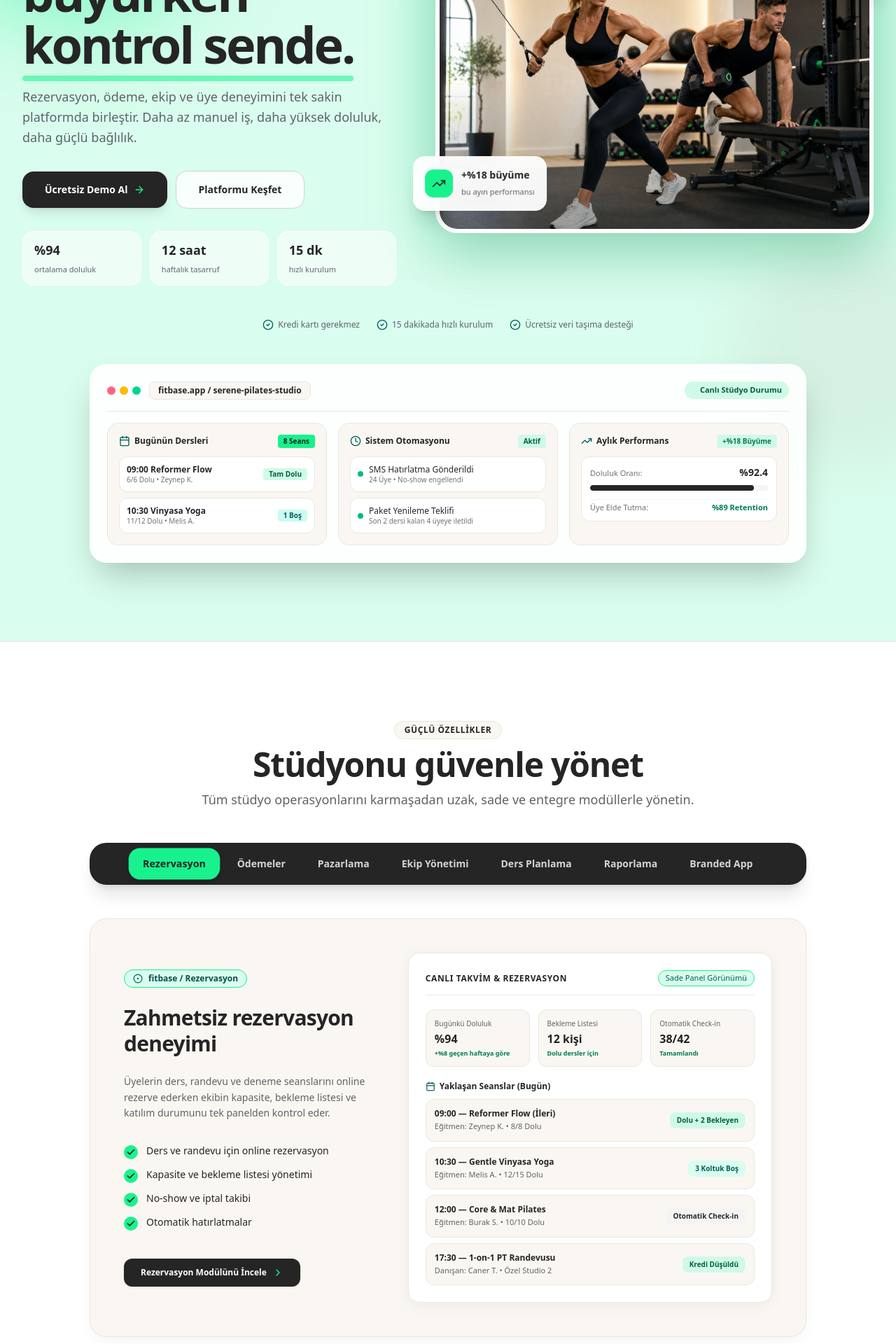
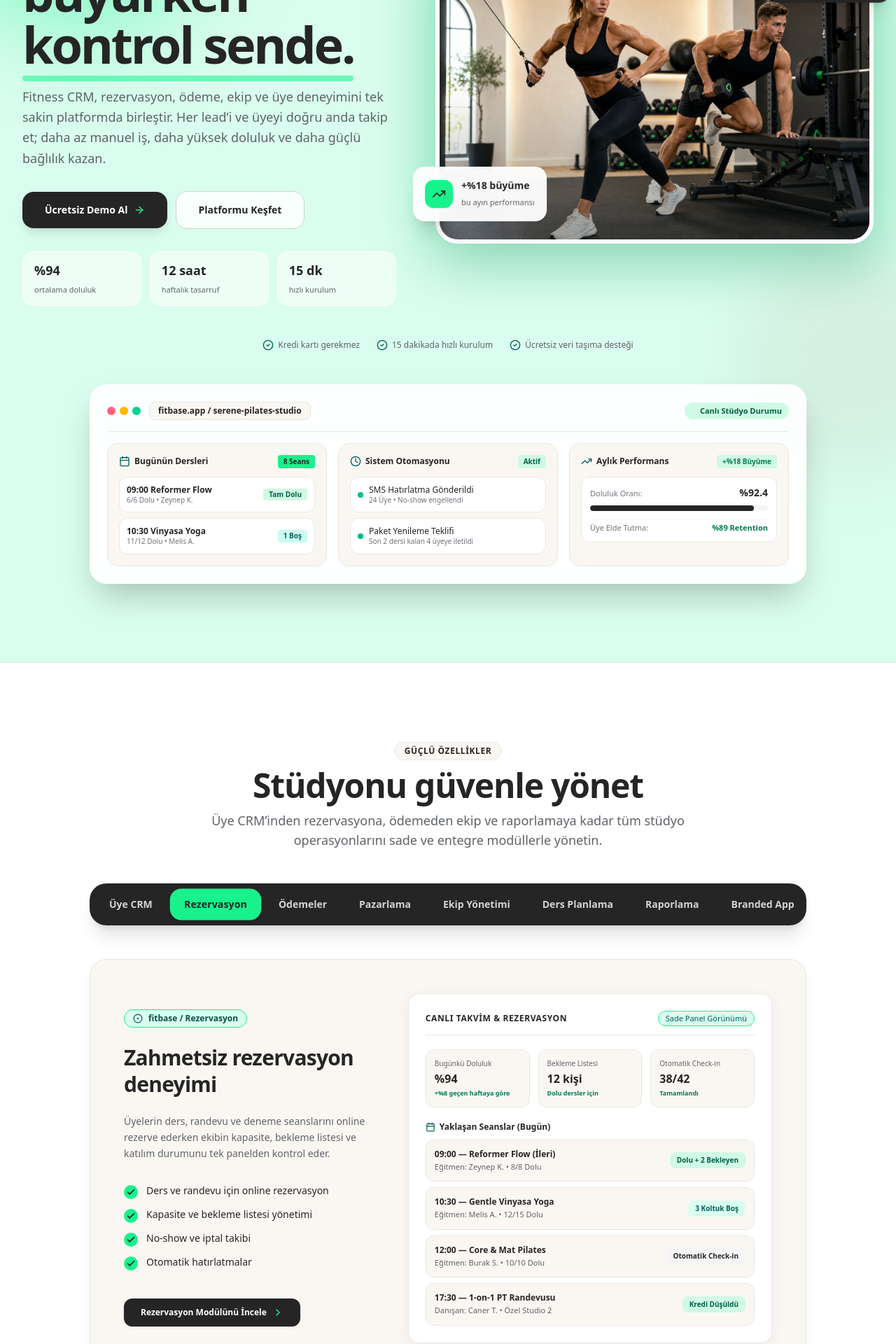
Before and after one commit to fh-arch/fitbase-website, a Next.js app: page / in a window 1280 px wide. Shown: the part 360-2280 px from the top of the page at 70% size. Built offline with nearby package versions, Linux system fonts and the light colour scheme.

Commit message:
Add fitness CRM across landing page

```diff
--- a/src/components/FAQSection.tsx
+++ b/src/components/FAQSection.tsx
@@ -54,6 +54,12 @@ const FAQ_DATA: FAQItem[] = [
     category: 'Yönetim & Ekip',
     question: 'Eğitmenler kendi telefonlarından ders takvimini ve katılım durumunu görebilir mi?',
     answer: 'Evet. Eğitmenler kendilerine özel roller ile giriş yaparak sadece kendi derslerini, katılan üye listelerini ve ders içi notlarını görebilir. Finansal verilere veya diğer eğitmenlerin müşteri bilgilerine erişemezler.'
+  },
+  {
+    id: '9',
+    category: 'Yönetim & Ekip',
+    question: 'fitbase’in fitness CRM özelliği neleri takip eder?',
+    answer: 'Fitness CRM; reklam, form, telefon veya sosyal medyadan gelen lead’leri, deneme derslerini, görüşme notlarını, takip görevlerini ve satış aşamalarını tek profilde toplar. Üye olduktan sonra ders geçmişi, paket durumu, devamsızlık, yenileme zamanı ve iletişim geçmişi aynı profilde devam eder. Böylece ekip hiçbir fırsatı veya üyeyi gözden kaçırmaz.'
   },
   {
     id: '8',
--- a/src/components/FeatureTabsSection.tsx
+++ b/src/components/FeatureTabsSection.tsx
@@ -26,7 +26,7 @@ export const FeatureTabsSection: React.FC<FeatureTabsSectionProps> = ({ onOpenDe
             Stüdyonu güvenle yönet
           </h2>
           <p className="text-base sm:text-lg text-[#5F6368] mt-3">
-            Tüm stüdyo operasyonlarını karmaşadan uzak, sade ve entegre modüllerle yönetin.
+            Üye CRM’inden rezervasyona, ödemeden ekip ve raporlamaya kadar tüm stüdyo operasyonlarını sade ve entegre modüllerle yönetin.
           </p>
         </div>
 
--- a/src/components/FinalCTASection.tsx
+++ b/src/components/FinalCTASection.tsx
@@ -25,7 +25,7 @@ export const FinalCTASection: React.FC<FinalCTASectionProps> = ({ onOpenDemo })
         </h2>
 
         <p className="text-base sm:text-lg text-zinc-300 leading-relaxed max-w-2xl mx-auto mb-10">
-          fitbase’in rezervasyon, üyelik, ödeme ve retention süreçlerini tek sakin ve bağlantılı platformda nasıl birleştirdiğini gör.
+          fitbase’in fitness CRM, rezervasyon, üyelik, ödeme ve retention süreçlerini tek sakin ve bağlantılı platformda nasıl birleştirdiğini gör.
         </p>
 
         <div className="flex flex-col sm:flex-row items-center justify-center gap-4 mb-10">
--- a/src/components/Footer.tsx
+++ b/src/components/Footer.tsx
@@ -20,7 +20,7 @@ export const Footer: React.FC<FooterProps> = ({ onOpenStaffLogin, onOpenDemo })
             </a>
 
             <p className="text-xs text-[#5F6368] leading-relaxed">
-              Fitness, yoga ve pilates stüdyoları için sade ve güvenilir işletme yönetim platformu.
+              Fitness, yoga ve pilates stüdyoları için CRM destekli, sade ve güvenilir fitness yönetim platformu.
             </p>
 
             <div className="pt-1">
@@ -34,6 +34,7 @@ export const Footer: React.FC<FooterProps> = ({ onOpenStaffLogin, onOpenDemo })
           <div className="space-y-3">
             <h3 className="font-bold text-[#252525] uppercase tracking-wider text-[11px]">Ürün</h3>
             <ul className="space-y-2 font-medium">
+              <li><a href="#features" className="hover:text-[#252525] transition-colors">Fitness CRM</a></li>
               <li><a href="#features" className="hover:text-[#252525] transition-colors">Rezervasyon</a></li>
               <li><a href="#features" className="hover:text-[#252525] transition-colors">Ödemeler</a></li>
               <li><a href="#features" className="hover:text-[#252525] transition-colors">Pazarlama</a></li>
--- a/src/components/GrowthRetentionSection.tsx
+++ b/src/components/GrowthRetentionSection.tsx
@@ -40,7 +40,7 @@ export const GrowthRetentionSection: React.FC<GrowthRetentionSectionProps> = ({
             </h2>
 
             <p className="text-base text-[#5F6368] leading-relaxed">
-              İlk talepten paket yenilemeye kadar fitbase, ekibinin doğru zamanda doğru mesajla takip yapmasını sağlar. Böylece daha az lead ve daha az üye kaybedersin.
+              Fitness CRM, ilk talepten paket yenilemeye kadar her görüşmeyi, notu ve görevi tek üye profilinde toplar. fitbase ekibinin doğru zamanda doğru mesajla takip yapmasını sağlar; böylece daha az lead ve daha az üye kaybedersin.
             </p>
 
             <div className="pt-2 space-y-3">
@@ -68,7 +68,7 @@ export const GrowthRetentionSection: React.FC<GrowthRetentionSectionProps> = ({
           <div className="lg:col-span-7 bg-white/90 backdrop-blur-md p-6 sm:p-8 rounded-3xl border border-[#E7E7E2] shadow-xl">
             <div className="flex items-center justify-between pb-4 mb-6 border-b border-[#E7E7E2]">
               <div>
-                <h3 className="text-sm font-bold text-[#252525]">Otomatik Üye Yaşam Döngüsü Akışı</h3>
+                <h3 className="text-sm font-bold text-[#252525]">Fitness CRM Üye Yaşam Döngüsü</h3>
                 <p className="text-xs text-[#5F6368]">7/24 Kesintisiz Çalışan Takip Kurguları</p>
               </div>
               <span className="px-3 py-1 rounded-full text-[11px] font-bold bg-[#18F28D] text-[#252525]">
--- a/src/components/HeroSection.tsx
+++ b/src/components/HeroSection.tsx
@@ -30,7 +30,7 @@ export const HeroSection: React.FC<HeroSectionProps> = ({ onOpenDemo }) => {
             </h1>
 
             <p className="text-base sm:text-lg text-[#5F6368] leading-relaxed max-w-xl mx-auto lg:mx-0 mb-8">
-              Rezervasyon, ödeme, ekip ve üye deneyimini tek sakin platformda birleştir. Daha az manuel iş, daha yüksek doluluk, daha güçlü bağlılık.
+              Fitness CRM, rezervasyon, ödeme, ekip ve üye deneyimini tek sakin platformda birleştir. Her lead’i ve üyeyi doğru anda takip et; daha az manuel iş, daha yüksek doluluk ve daha güçlü bağlılık kazan.
             </p>
 
             <div className="flex flex-col sm:flex-row items-center justify-center lg:justify-start gap-3 mb-8">
--- a/src/data.ts
+++ b/src/data.ts
@@ -9,6 +9,32 @@ import {
 } from './types';
 
 export const FEATURE_TABS: FeatureTabData[] = [
+  {
+    id: 'crm',
+    label: 'Üye CRM',
+    title: 'Her üyeyi ve satış fırsatını tek profilde yönetin',
+    description: 'İlk iletişimden aktif üyeliğe, ders geçmişinden özel notlara kadar tüm üye yolculuğunu fitness odaklı CRM ekranında görün; hiçbir lead, görev veya yenileme fırsatı kaybolmasın.',
+    bullets: [
+      'Lead, deneme dersi ve satış fırsatı takibi',
+      'Üye profili, iletişim geçmişi ve özel notlar',
+      'Segmentler, görevler ve otomatik takip hatırlatmaları',
+      'Paket yenileme, devamsızlık ve risk sinyalleri'
+    ],
+    mockupData: {
+      badge: 'Fitness CRM & Üye Yaşam Döngüsü',
+      metrics: [
+        { label: 'Aktif Lead', value: '48 kişi', trend: '12 yeni bu hafta' },
+        { label: 'Denemeden Üyeliğe', value: '%68', trend: '+%9 dönüşüm' },
+        { label: 'Takip Görevi', value: '7 görev', trend: 'Bugün tamamlanacak' }
+      ],
+      listTitle: 'Bugünün CRM Takip Listesi',
+      listItems: [
+        { primary: 'Ece A. — Deneme Reformer Seansı', secondary: 'Dün katıldı • Paket teklifi bekliyor', tag: 'Sıcak Lead', tagColor: 'bg-emerald-100 text-emerald-800' },
+        { primary: 'Mert K. — 14 gündür gelmedi', secondary: 'Son görüşme notu ve tercih ettiği eğitmen kayıtlı', tag: 'Geri Kazan', tagColor: 'bg-mint-light text-teal-800' },
+        { primary: 'Selin Y. — Pakette 2 ders kaldı', secondary: 'Yenileme görevi: Bugün 16:00', tag: 'Yenileme', tagColor: 'bg-zinc-100 text-zinc-800' }
+      ]
+    }
+  },
   {
     id: 'booking',
     label: 'Rezervasyon',
@@ -241,8 +267,8 @@ export const STUDIO_TYPES: StudioTypeInfo[] = [
 
 export const CORE_FEATURES: CoreFeatureItem[] = [
   {
-    title: 'Üye Yönetimi',
-    description: 'Her üye profilini, paketini, notunu ve aktivitesini tek yerde tut.',
+    title: 'Fitness CRM & Üye Yönetimi',
+    description: 'Lead’leri, üye profillerini, görüşme notlarını, görevleri ve tüm yaşam döngüsünü tek yerde tut.',
     iconName: 'Users'
   },
   {
--- a/src/types.ts
+++ b/src/types.ts
@@ -15,6 +15,7 @@ export interface StudioTypeInfo {
 }
 
 export type FeatureTabKey =
+  | 'crm'
   | 'payments'
   | 'marketing'
   | 'team'
```
